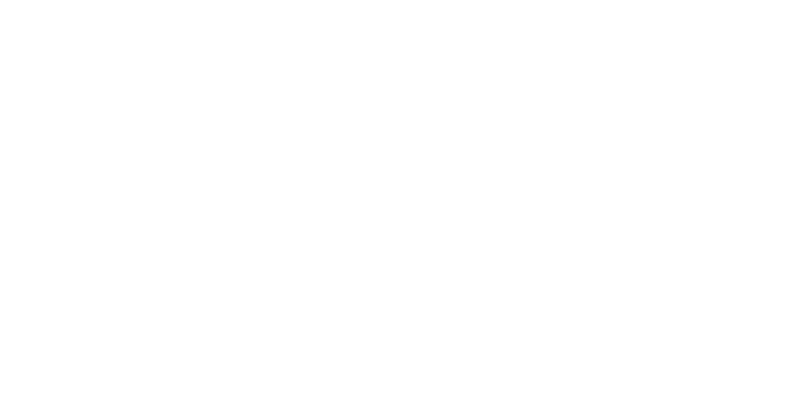
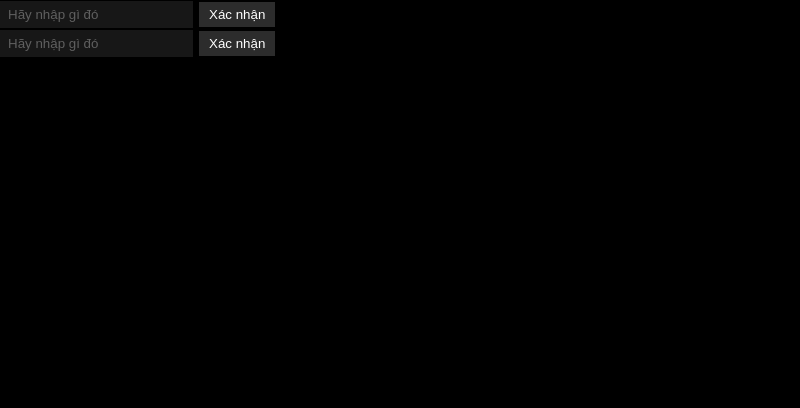
Before and after one commit to natelyt12/hpbd, a plain HTML site: page index.html in a window 1280 px wide. Shown: the top 408 px of the page, without its empty margins (0-800 px from the left). Drawn offline with nearby package versions, Linux system fonts and the light colour scheme.

Commit message:
change content

```diff
--- a/index.css
+++ b/index.css
@@ -2,6 +2,7 @@ body {
     margin: 0;
     padding: 0;
     box-sizing: border-box;
+    background-color: black;
 }
 
 @font-face {
@@ -55,13 +56,81 @@ body {
 /* Popup */
 
 /* Your code here */
-.center-abs {
+.center {
     position: absolute;
     top: 50%;
     left: 50%;
     transform: translate(-50%, -50%);
 }
 
-.uwu {
-    font-size: 2rem;
+.inpAnim {
+    position: relative;
+    outline: none;
+    background-color: #ffffff17;
+    border: none;
+    color: white;
+    padding: 6px 8px;
 }
+
+.inpAnim::placeholder {
+    color: rgba(255, 255, 255, 0.315);
+}
+
+.inpAnim::before {
+    content: "abc";
+    color: white;
+}
+
+.btnAnim {
+    position: relative;
+    color: #fff;
+    text-decoration: none;
+    background-color: #ffffff2c;
+    padding: 5px 10px;
+    margin: 2px 2px;
+    cursor: pointer;
+    border: none;
+    transition: 0.1s;
+}
+
+.btnAnim:active {
+    opacity: 0.5;
+}
+
+.btnAnim::before {
+    content: "";
+    background-color: #ffffff1f;
+    position: absolute;
+    right: 0;
+    bottom: 0;
+    height: 100%;
+    width: 0%;
+    transition: 300ms;
+}
+
+.btnAnim:hover::before {
+    width: 100%;
+    left: 0;
+    right: auto;
+}
+
+.btnAnim:disabled {
+    opacity: 0.5;
+}
+
+.input-div {
+    position: relative;
+    display: inline-block;
+}
+
+.input-div::after {
+    position: absolute;
+    top: var(--t, 0);
+    left: var(--l, 0);
+    right: var(--r, 0);
+    content: "";
+    background-color: white;
+    width: var(--wid, 0%);
+    height: 100%;
+    transition: 0.3s;
+}
--- a/index.html
+++ b/index.html
@@ -18,7 +18,20 @@
         <button id="close-btn"><i class="fi fi-rr-cross-small"></i></button>
     </div>
     <!-- Your code here -->
-    <p class="center-abs uwu">tao muon yelan</p>
+
+    <form action="" id="form">
+        <div id="location" class="input-div">
+            <input id="input" class="inpAnim" type="text" placeholder="Hãy nhập gì đó">
+        </div>
+        <button class="btnAnim" id="submit-location" type="submit">Xác nhận</button>
+    </form>
+
+    <form action="" id="a">
+        <div id="tab" class="input-div">
+            <input id="inputtab" class="inpAnim" type="text" placeholder="Hãy nhập gì đó">
+        </div>
+        <button class="btnAnim" id="submit-tab" type="submit">Xác nhận</button>
+    </form>
 
 
     <script src="./index.js"></script>
--- a/index.js
+++ b/index.js
@@ -5,3 +5,37 @@ let popupClBtn = document.getElementById('close-btn')
 popupClBtn.addEventListener('click', () => {
     sitePopup.classList.remove('activated')
 })
+
+// Your code here
+let form = document.getElementById('form')
+let form1 = document.getElementById('a')
+
+form.addEventListener('submit', () => {
+    event.preventDefault()
+    let location = document.getElementById('location')
+    let sLocation = document.getElementById('submit-location')
+    savedAnim(location, sLocation)
+})
+
+a.addEventListener('submit', () => {
+    event.preventDefault()
+    let tab = document.getElementById('tab')
+    let stab = document.getElementById('submit-tab')
+    savedAnim(tab, stab)
+})
+
+function savedAnim(ev, btn) {
+    ev.style.setProperty('--wid', '100%')
+    btn.setAttribute('disabled', '')
+    setTimeout(() => {
+        ev.style.setProperty('--l', '1')
+        ev.style.setProperty('--wid', '0%')
+        ev.style.setProperty('--r', 'unset')
+    }, 300);
+    setTimeout(() => {
+        ev.style.setProperty('--l', '0')
+        ev.style.setProperty('--wid', '0%')
+        ev.style.setProperty('--r', 'unset')
+        btn.removeAttribute('disabled')
+    }, 600);
+}
```
